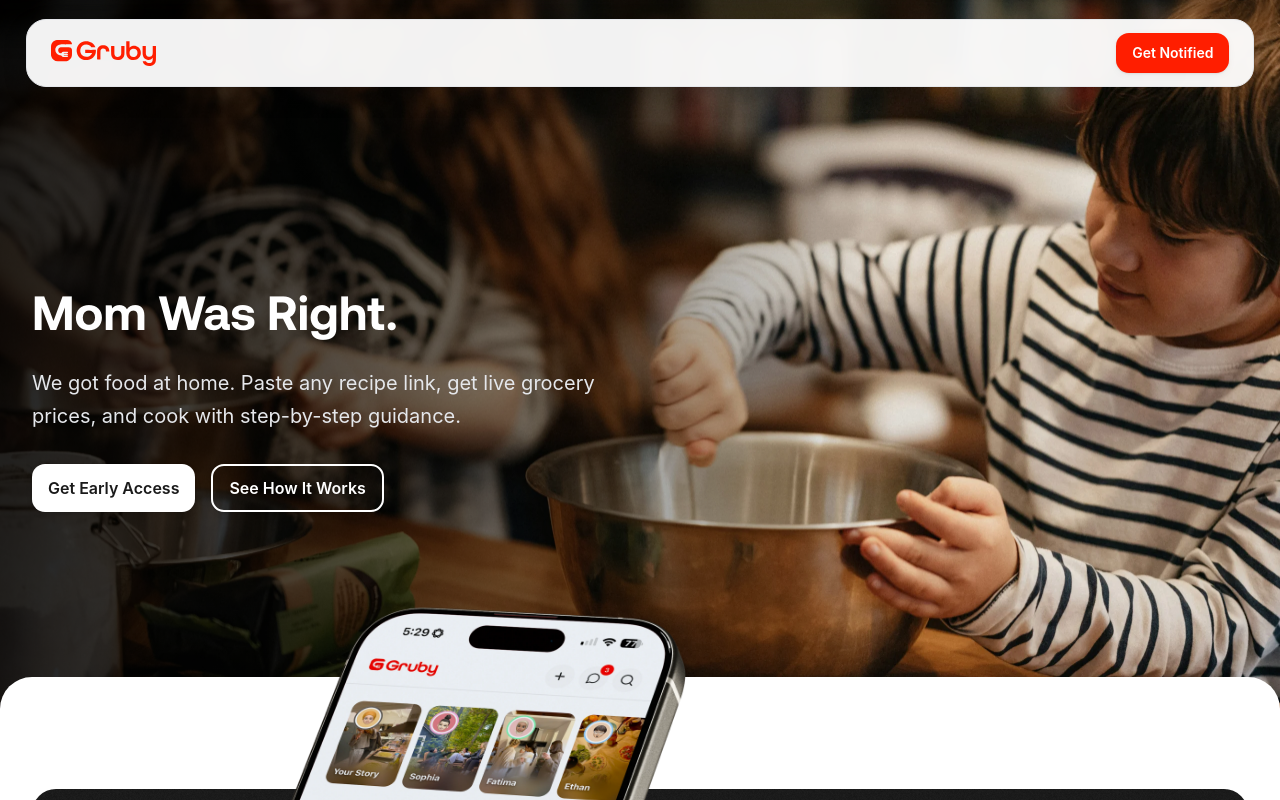
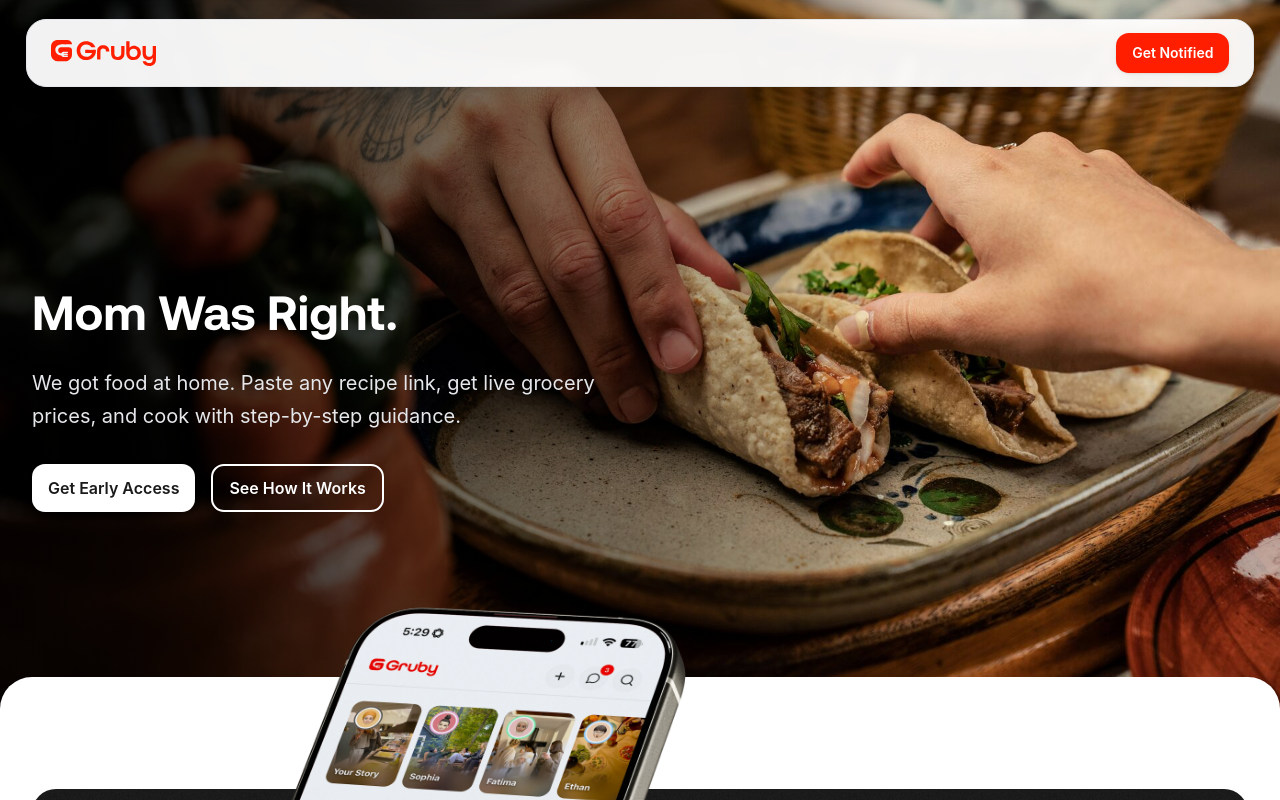
Before and after one commit to itzkennedydev/Gruby-Web, a Next.js app: page / in a window 1280 px wide. Shown: the top 800 px of the page. Built offline with nearby package versions, Linux system fonts and the light colour scheme; no server answers.

Commit message:
Update hero images to use HeroImage2.jpg

```diff
--- a/src/app/(pages)/MarketingPage.tsx
+++ b/src/app/(pages)/MarketingPage.tsx
@@ -350,14 +350,14 @@ export default function MarketingPage() {
             <div
               className="absolute inset-0 sm:hidden"
               style={{
-                backgroundImage: "url(/HeroMobileNew.JPG)",
+                backgroundImage: "url(/HeroImage2.jpg)",
                 backgroundSize: "cover",
                 backgroundPosition: "center -100px",
               }}
             />
             {/* Desktop Image */}
             <Image
-              src="/GrubyHeroDesktop.webp"
+              src="/HeroImage2.jpg"
               alt="Woman cooking homemade burgers in kitchen"
               fill
               priority
--- a/src/app/layout.tsx
+++ b/src/app/layout.tsx
@@ -173,7 +173,7 @@ export default function RootLayout({ children }: RootLayoutProps) {
           />
           <link
             rel="preload"
-            href="/HeroImage.jpg"
+            href="/HeroImage2.jpg"
             as="image"
             fetchPriority="high"
           />
```
